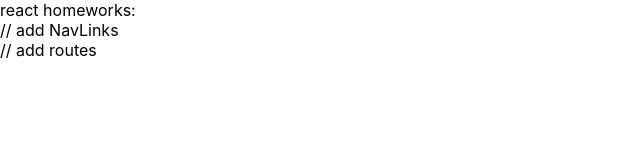
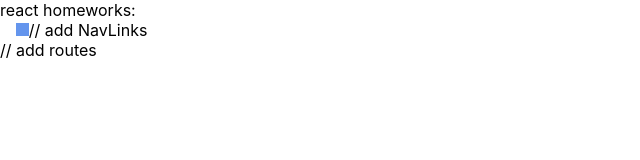
Before and after one commit to EgorKirillov/HomeWork, a React (Create React App) app: page / in a window 1280 px wide. Shown: the top 160 px of the page, without its empty margins (0-640 px from the left). Built offline with nearby package versions, Linux system fonts and the light colour scheme.

Commit message:
5 homework, some work

```diff
--- a/package.json
+++ b/package.json
@@ -15,6 +15,7 @@
     "@types/uuid": "^8.3.4",
     "react": "^18.0.0",
     "react-dom": "^18.0.0",
+    "react-router-dom": "^6.3.0",
     "react-scripts": "5.0.1",
     "typescript": "^4.4.2",
     "uuid": "^8.3.2",
--- /dev/null
+++ b/src/p2-homeworks/h5/Header.module.css
@@ -0,0 +1,54 @@
+/*
+.navLinkClass  {
+    margin-left: 1em;
+    !*background: red;*!
+    color: cornflowerblue;
+}
+.conteiner {
+    display: none;
+}
+.openlinks {
+    margin-left: 1em;
+    width: 0.8em;
+    height: 0.8em;
+    background-color: cornflowerblue;
+    display: inline-block;
+}
+
+div:hover > div,
+div:focus-within > div
+{
+    display: inline-block;
+
+}
+
+*/
+
+
+
+/*li {*/
+/*    color: #fff;*/
+/*    background: darkorange;*/
+/*      float: left;*/
+
+
+/*    transition-duration: 0.5s;*/
+/*}*/
+/*
+
+ li ul {
+    display: none;
+}
+
+ li:hover > ul,
+ li:focus-within > ul, !* this is the line we add *!
+ li ul:hover {
+    !*visibility: visible;*!
+    !*opacity: 1;*!
+    display: block;
+}
+
+ul li ul li {
+    !*clear: both;*!
+    !*width: 100%;*!
+}*/
--- a/src/p2-homeworks/h5/Header.tsx
+++ b/src/p2-homeworks/h5/Header.tsx
@@ -1,11 +1,69 @@
-import React from 'react'
+import React, {useState} from 'react'
+import {NavLink} from 'react-router-dom'
+import s from "./Header.module.css"
+
 
 function Header() {
+
+    const [display, setDisplay] = useState("none")
+
+    const conteiner = {
+        display: `${display}`,
+        animation: '2.5s forwards',
+        color: "cornflowerblue",
+        // ':hover': {
+        //     backgroundColor: 'green',
+        // }
+    }
+
+    const navStyle = {
+        marginLeft: "1em",
+        color: "cornflowerblue",
+    }
+
+    const openlinks = {
+        marginLeft: "1em",
+        width: "0.8em",
+        height: "0.8em",
+        backgroundColor: "cornflowerblue",
+        display: "inline-block",
+    }
+
+    const onMouseEnterHandler = () => {
+        setDisplay("inline-block")
+    }
+    const onMouseLeaveHendler = () => {
+        setDisplay("none")
+    }
+
+    // div:hover > .conteiner,
+    //     div:focus-within > .conteiner
+    // {
+    //     display: inline-block;
+    //
+    // }
+
+
     return (
-        <div>
+        <>
+            <div style={{float: "left"}} onMouseEnter={onMouseEnterHandler} onMouseLeave={onMouseLeaveHendler}>
+                <div style={conteiner}>
+                    <NavLink
+                        style={navStyle}                //{isActive => "navLinkClass" + (!isActive ? " navLinkClass" : "")}
+                        to="/preJunior">
+                        Pre-Junior
+                    </NavLink>
+                    <NavLink style={navStyle} to="/Junior">Junior</NavLink>
+                    <NavLink style={navStyle} to="/Junior+">Junior +</NavLink>
+
+                </div>
+                <div style={openlinks}>  </div>
+            </div>
+
             // add NavLinks
 
-        </div>
+
+        </>
     )
 }
 
```
Also changed, not shown: src/p2-homeworks/h5/HW5.tsx (+5 -2 lines), 1 other file (tests, documents, lock files or other folders).
